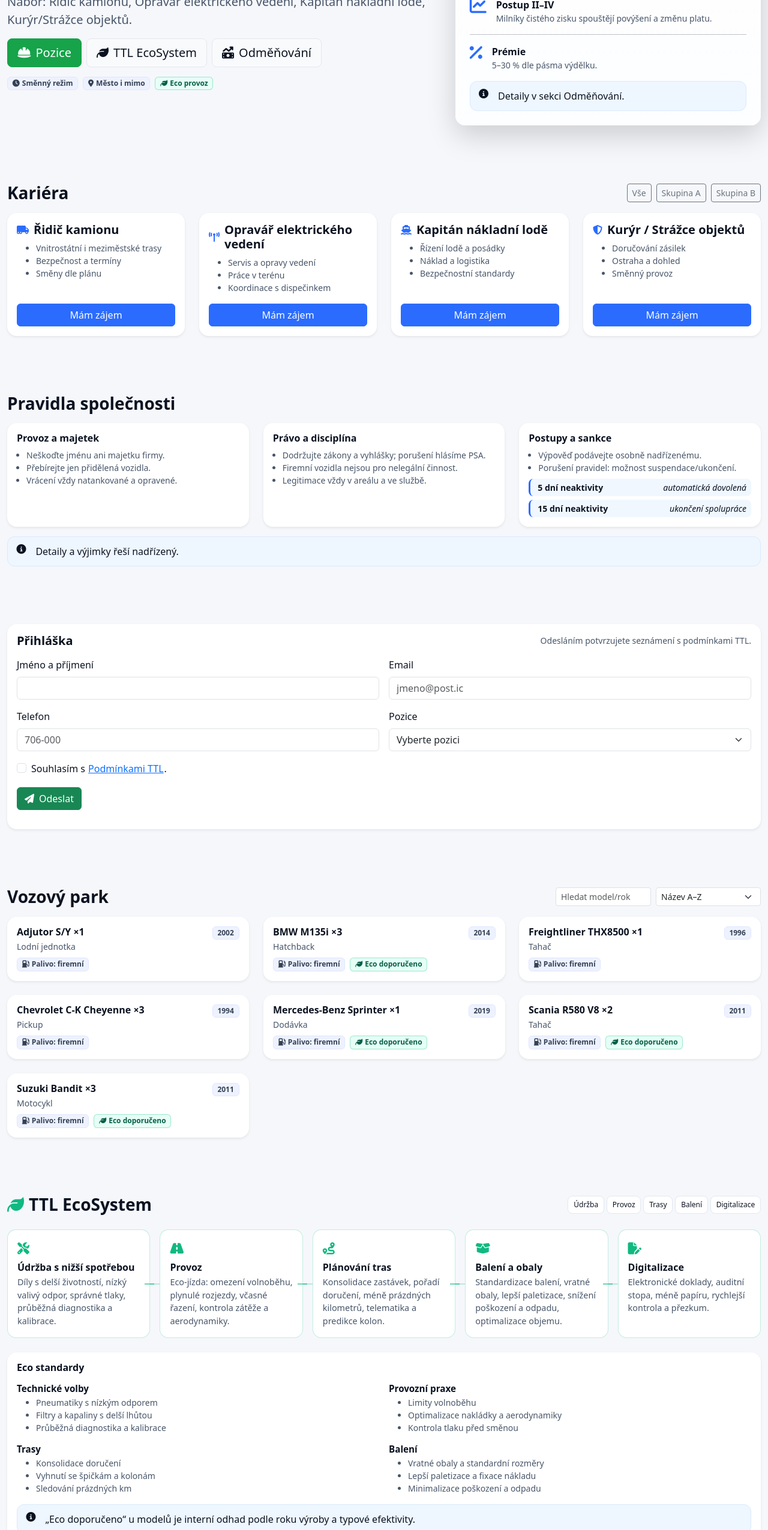
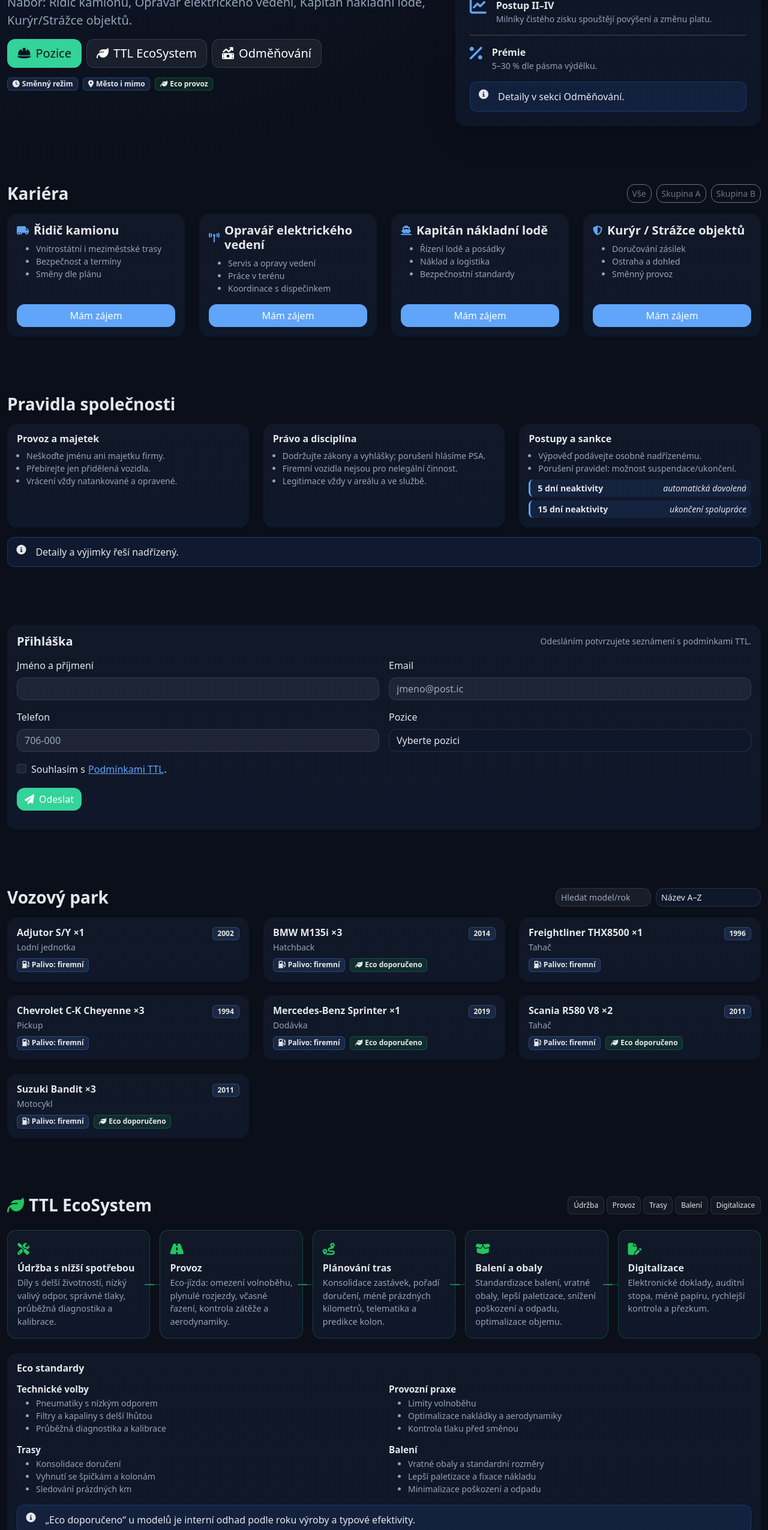
Before and after one commit to sqmal/sqmal.github.io, a plain HTML site: page ttl.ic/index.html in a window 1280 px wide. Shown: the part 231-2781 px from the top of the page at 60% size. Drawn offline with nearby package versions, Linux system fonts and the light colour scheme.

Commit message:
Update styles.css

```diff
--- a/ttl.ic/assets/css/styles.css
+++ b/ttl.ic/assets/css/styles.css
@@ -1,62 +1,104 @@
 :root{
-  --ttl-bg:#f5f7fb;
-  --ttl-surface:#ffffff;
-  --ttl-surface-2:#f8fafc;
-  --ttl-text:#0b1220;
-  --ttl-text-2:#475569;
-  --ttl-accent:#2b6cff;
-  --ttl-accent-600:#1f54cc;
-  --ttl-green:#16a34a;
-  --ttl-eco:#10b981;
-  --ttl-border:#e2e8f0;
+  color-scheme: dark;
+  --bg:#0b0f1a;
+  --surface:#111827;
+  --surface-2:#0f172a;
+  --text:#e5e7eb;
+  --muted:#94a3b8;
+  --accent:#60a5fa;
+  --accent-600:#3b82f6;
+  --success:#34d399;
+  --eco:#22c55e;
+  --border:rgba(148,163,184,.18);
+  --ring:rgba(96,165,250,.35);
+  --shadow:rgba(2,6,23,.5);
 }
+
 html,body{height:100%}
-body{display:flex;flex-direction:column;background:var(--ttl-bg);color:var(--ttl-text);-webkit-font-smoothing:antialiased;-moz-osx-font-smoothing:grayscale}
+body{
+  display:flex;flex-direction:column;
+  background: radial-gradient(900px 600px at 10% -10%, rgba(59,130,246,.08), transparent), var(--bg);
+  background-repeat:no-repeat;
+  background-attachment:scroll;
+  color:var(--text);
+  -webkit-font-smoothing:antialiased;-moz-osx-font-smoothing:grayscale
+}
 a{text-decoration:none}
+
 .skip-link{position:absolute;left:-9999px;top:auto;width:1px;height:1px;overflow:hidden}
-.skip-link:focus{position:static;width:auto;height:auto;padding:.5rem .75rem;background:#fff;border:2px solid var(--ttl-accent);color:#0b1220}
-.ttl-nav{background:#ffffff}
-.navbar .navbar-brand{color:#0b1220}
-.navbar .nav-link{color:#334155}
-.navbar .nav-link:hover{color:#0b1220}
-.navbar .btn-accent{background:var(--ttl-accent);border:none;color:#fff}
-.navbar .btn-accent:hover{background:var(--ttl-accent-600);color:#fff}
-.navbar-toggler{border-color:#cbd5e1}
-.hero .hero-card{background:linear-gradient(180deg,rgba(255,255,255,.86),rgba(255,255,255,.82));backdrop-filter:saturate(160%) blur(6px);border-radius:1rem;border:1px solid var(--ttl-border)}
+.skip-link:focus{position:static;width:auto;height:auto;padding:.5rem .75rem;background:var(--surface);border:2px solid var(--accent);color:var(--text)}
+
+.ttl-nav{background:rgba(15,23,42,.7);backdrop-filter:saturate(140%) blur(8px);border-bottom:1px solid var(--border)}
+.navbar .navbar-brand{color:#fff}
+.navbar .nav-link{color:var(--muted)}
+.navbar .nav-link:hover{color:#fff}
+.navbar .btn-accent{background:var(--accent);border:none;color:#0b1220}
+.navbar .btn-accent:hover{background:var(--accent-600);color:#0b1220}
+.navbar-toggler{border-color:var(--border)}
+
+.hero .hero-card{background:linear-gradient(180deg,rgba(17,24,39,.92),rgba(15,23,42,.92));backdrop-filter:saturate(160%) blur(8px);border-radius:1rem;border:1px solid var(--border);box-shadow:0 .75rem 2rem var(--shadow)}
 .fw-extrabold{font-weight:800}
-.card{background:var(--ttl-surface);color:var(--ttl-text);border-radius:1rem;border:1px solid var(--ttl-border)}
-.badge-soft{background:#eef2ff;color:#334155;border:1px solid #e0e7ff}
-.badge-eco{background:#e6fff6;color:#065f46;border:1px solid rgba(16,185,129,.35)}
-.text-secondary{color:var(--ttl-text-2)!important}
-.text-accent{color:var(--ttl-accent)!important}
-.text-eco{color:var(--ttl-eco)!important}
-.btn-primary{background:var(--ttl-accent);border-color:var(--ttl-accent)}
-.btn-primary:hover{background:var(--ttl-accent-600);border-color:var(--ttl-accent-600)}
-.btn-light{background:var(--ttl-surface-2);border-color:#e5e7eb;color:#0b1220}
-.btn-light:hover{background:#eef2ff;border-color:#dbeafe}
-.btn-accent{background:var(--ttl-green);border-color:var(--ttl-green);color:#fff}
-.btn-accent:hover{background:#15803d;border-color:#15803d;color:#fff}
-.note-muted{display:flex;align-items:flex-start;gap:.5rem;padding:.75rem .9rem;border-radius:.75rem;background:#eef6ff;border:1px solid #dbeafe;color:#0b1220}
-.table thead th{font-weight:600}
+
+.card{background:linear-gradient(180deg,var(--surface),var(--surface-2));color:var(--text);border-radius:1rem;border:1px solid var(--border);box-shadow:0 .5rem 1.25rem var(--shadow)}
+.badge-soft{background:rgba(96,165,250,.12);color:var(--text);border:1px solid rgba(96,165,250,.25)}
+.badge-eco{background:rgba(34,197,94,.12);color:var(--text);border:1px solid rgba(34,197,94,.25)}
+
+.text-secondary{color:var(--muted)!important}
+.text-accent{color:var(--accent)!important}
+.text-eco{color:var(--eco)!important}
+
+.btn{border-radius:.8rem}
+.btn-primary{background:var(--accent);border-color:var(--accent)}
+.btn-primary:hover{background:var(--accent-600);border-color:var(--accent-600)}
+.btn-success{background:var(--success);border-color:var(--success)}
+.btn-success:hover{background:#10b981;border-color:#10b981}
+.btn-light{background:rgba(255,255,255,.06);border-color:rgba(255,255,255,.12);color:#fff}
+.btn-light:hover{background:rgba(255,255,255,.12);border-color:rgba(255,255,255,.2)}
+.btn-accent{background:var(--success);border-color:var(--success);color:#0b1220}
+.btn-accent:hover{background:#10b981;border-color:#10b981;color:#0b1220}
+
+.note-muted{display:flex;align-items:flex-start;gap:.5rem;padding:.75rem .9rem;border-radius:.75rem;background:rgba(59,130,246,.1);border:1px solid rgba(59,130,246,.25);color:var(--text)}
+
+.form-control,.form-select{background:rgba(255,255,255,.06);border:1px solid var(--border);color:var(--text);border-radius:.8rem}
+.form-control::placeholder{color:#9aa8bf}
+.form-control:focus,.form-select:focus{border-color:var(--accent);box-shadow:0 0 0 .25rem var(--ring);color:#fff}
+.form-check-input{background-color:rgba(255,255,255,.06);border:1px solid var(--border)}
+.form-check-input:checked{background-color:var(--accent);border-color:var(--accent)}
+.btn-link{color:var(--accent)}
+.btn-link:hover{color:var(--accent-600)}
+select, .form-select, .form-select option{background-color:var(--surface-2)!important;color:var(--text)!important}
+
+.table{--bs-table-bg:transparent;color:var(--text)}
+.table thead th{font-weight:600;color:#cbd5e1;border-color:var(--border);background:transparent}
+.table>:not(caption)>*>*{background:transparent!important;border-color:var(--border)}
+.table tbody td{color:var(--muted)}
+
+.alert{border-radius:.8rem}
+
 #fleet .card{transition:transform .2s ease, box-shadow .2s ease}
-#fleet .card:hover{transform:translateY(-2px);box-shadow:0 .75rem 2rem rgba(2,12,33,.12)}
+#fleet .card:hover{transform:translateY(-2px);box-shadow:0 .75rem 2rem rgba(2,6,23,.6)}
 @media (prefers-reduced-motion:no-preference){#fleet .card{will-change:transform}}
+
 .checklist{padding-left:1rem}
 .timeline{display:grid;gap:.35rem}
-.timeline div{display:flex;justify-content:space-between;border-left:3px solid var(--ttl-accent);padding:.25rem .5rem .25rem .75rem;background:#f0f7ff;border-radius:.5rem}
+.timeline div{display:flex;justify-content:space-between;border-left:3px solid var(--accent);padding:.25rem .5rem .25rem .75rem;background:rgba(59,130,246,.1);border-radius:.5rem}
 .timeline span{font-weight:700}
 .progress{height:.8rem}
+
 .ttl-footer{background:linear-gradient(135deg,#0a0f1b,#0b1b34);color:#cbd5ff}
-.tag{display:inline-flex;align-items:center;padding:.3rem .55rem;border:1px solid var(--ttl-border);border-radius:.5rem;font-size:.75rem;background:#ffffff;color:#0b1220}
+
+.tag{display:inline-flex;align-items:center;padding:.3rem .55rem;border:1px solid var(--border);border-radius:.5rem;font-size:.75rem;background:rgba(255,255,255,.04);color:var(--text)}
+
 .eco-grid{display:grid;grid-template-columns:repeat(2,minmax(0,1fr));gap:1rem}
 .eco-h{font-size:.95rem;font-weight:700;margin:0 0 .25rem}
+
 .eco-flow{display:grid;grid-template-columns:repeat(5,minmax(180px,1fr));gap:1rem;position:relative}
-.eco-node{background:#ffffff;border:1px solid rgba(16,185,129,.25);border-radius:.9rem;padding:1rem;position:relative}
-.eco-node .ico{font-size:1.25rem;color:var(--ttl-eco);margin-bottom:.25rem}
+.eco-node{background:linear-gradient(180deg,var(--surface),var(--surface-2));border:1px solid rgba(34,197,94,.25);border-radius:.9rem;padding:1rem;position:relative}
+.eco-node .ico{font-size:1.25rem;color:var(--eco);margin-bottom:.25rem}
 .eco-node .t{font-weight:700;margin-bottom:.15rem}
-.eco-node .d{font-size:.9rem;color:var(--ttl-text-2)}
-.eco-flow::before{content:"";position:absolute;left:calc(8.333% - .5rem);right:calc(8.333% - .5rem);top:50%;height:2px;background:rgba(16,185,129,.25)}
-.eco-node::after{content:"";position:absolute;top:50%;right:-.5rem;width:1rem;height:2px;background:rgba(16,185,129,.6)}
+.eco-node .d{font-size:.9rem;color:var(--muted)}
+.eco-flow::before{content:"";position:absolute;left:calc(8.333% - .5rem);right:calc(8.333% - .5rem);top:50%;height:2px;background:rgba(34,197,94,.25)}
+.eco-node::after{content:"";position:absolute;top:50%;right:-.5rem;width:1rem;height:2px;background:rgba(34,197,94,.6)}
 .eco-node:last-child::after{display:none}
 @media (max-width:1199.98px){
   .eco-flow{grid-template-columns:repeat(3,minmax(0,1fr))}
@@ -66,14 +108,25 @@ a{text-decoration:none}
 @media (max-width:767.98px){
   .eco-flow{grid-template-columns:1fr}
 }
+
 .milestones{display:grid;gap:1rem}
-.ms-item{border:1px solid var(--ttl-border);border-radius:.75rem;padding:.75rem;background:#ffffff}
+.ms-item{border:1px solid var(--border);border-radius:.75rem;padding:.75rem;background:linear-gradient(180deg,var(--surface),var(--surface-2))}
 .ms-head{display:flex;align-items:center;gap:.75rem;margin-bottom:.35rem}
 .ms-head span{font-weight:700}
-.ms-bar{flex:1;height:.6rem;background:#e5f2ff;border-radius:999px;overflow:hidden;border:1px solid #cde3ff}
-.ms-bar>div{height:100%;background:linear-gradient(90deg,#10b981,#34d399)}
+.ms-bar{flex:1;height:.6rem;background:rgba(96,165,250,.15);border-radius:999px;overflow:hidden;border:1px solid rgba(96,165,250,.25)}
+.ms-bar>div{height:100%;background:linear-gradient(90deg,#22c55e,#34d399)}
+
 .own-bars{display:grid;gap:.5rem}
-.own-row{display:grid;grid-template-columns:120px 1fr 60px;align-items:center;gap:.5rem;color:#0b1220}
-.own-row .bar{height:.8rem;background:#eef6ff;border-radius:999px;overflow:hidden;border:1px solid #dbeafe}
-.own-row .bar>div{height:100%;background:linear-gradient(90deg,#2b6cff,#93c5fd)}
+.own-row{display:grid;grid-template-columns:120px 1fr 60px;align-items:center;gap:.5rem;color:var(--text)}
+.own-row .bar{height:.8rem;background:rgba(96,165,250,.15);border-radius:999px;overflow:hidden;border:1px solid rgba(96,165,250,.25)}
+.own-row .bar>div{height:100%;background:linear-gradient(90deg,#60a5fa,#93c5fd)}
 .own-row .pct{font-variant-numeric:tabular-nums}
+
+.modal-content{background:linear-gradient(180deg,var(--surface),var(--surface-2));color:var(--text);border:1px solid var(--border)}
+.modal-header,.modal-footer{border-color:var(--border)}
+.modal-body .text-body{color:var(--text)!important}
+.modal-body ol li{color:var(--text)}
+.btn-close{filter:invert(1) grayscale(100%)}
+.modal-backdrop.show{opacity:.75}
+.tooltip .tooltip-inner{background:var(--surface-2);color:var(--text);border:1px solid var(--border)}
+.tooltip .tooltip-arrow::before{border-top-color:var(--surface-2)}
```
